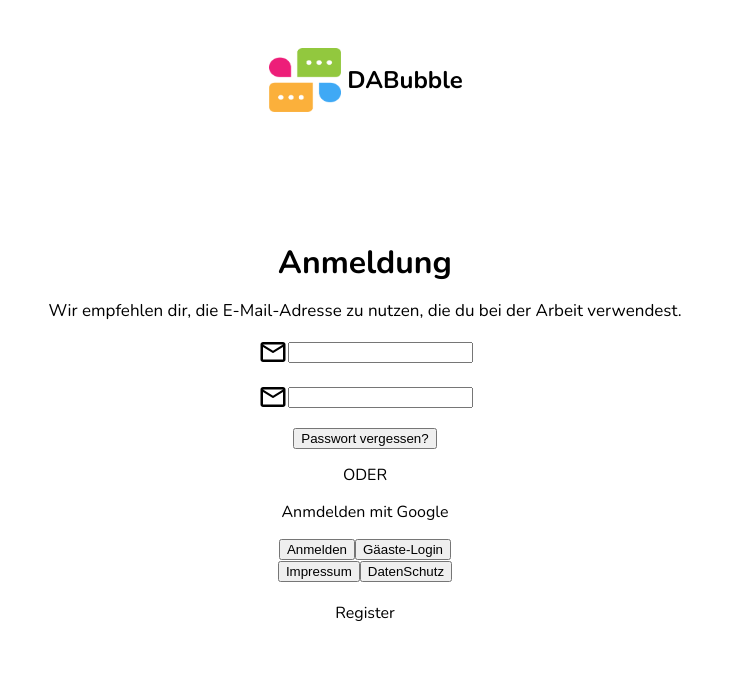
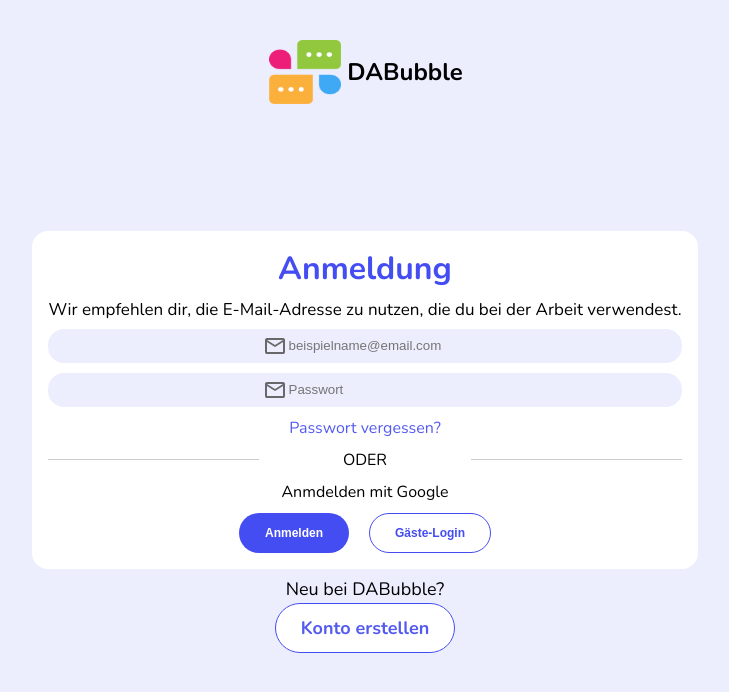
Before and after one commit to OezkanSarikaya/da-bubble, an Angular app: page / in a window 1280 px wide. Shown: the top 692 px of the page, without its empty margins (275-1004 px from the left). Built offline with nearby package versions, Linux system fonts and the light colour scheme.

Commit message:
Login hard core/done

```diff
--- a/src/app/app.routes.ts
+++ b/src/app/app.routes.ts
@@ -1,6 +1,10 @@
 import { Routes } from '@angular/router';
 import { LoginComponent } from './login/login.component';
+import { RecoverPasswordComponent } from './recover-password/recover-password.component';
+import { RegisterComponent } from './register/register.component';
 
 export const routes: Routes = [
-  {path: "", component: LoginComponent}
+  {path: "", component: LoginComponent},
+  {path: "recover-password", component: RecoverPasswordComponent},
+  {path: "register", component: RegisterComponent}
 ];
--- a/src/app/login/login.component.html
+++ b/src/app/login/login.component.html
@@ -12,10 +12,12 @@
               <rect width="30" height="30" fill="#D9D9D9"/>
               </mask>
               <g mask="url(#mask0_79092_726)">
-              <path d="M5 25C4.3125 25 3.72417 24.7554 3.235 24.2663C2.745 23.7763 2.5 23.1875 2.5 22.5V7.5C2.5 6.8125 2.745 6.22417 3.235 5.735C3.72417 5.245 4.3125 5 5 5H25C25.6875 5 26.2763 5.245 26.7663 5.735C27.2554 6.22417 27.5 6.8125 27.5 7.5V22.5C27.5 23.1875 27.2554 23.7763 26.7663 24.2663C26.2763 24.7554 25.6875 25 25 25H5ZM25 10L15.6562 15.8438C15.5521 15.9062 15.4425 15.9529 15.3275 15.9837C15.2133 16.0154 15.1042 16.0312 15 16.0312C14.8958 16.0312 14.7867 16.0154 14.6725 15.9837C14.5575 15.9529 14.4479 15.9062 14.3438 15.8438L5 10V22.5H25V10ZM15 13.75L25 7.5H5L15 13.75ZM5 10.3125V8.46875V8.5V8.48375V10.3125Z" fill="black"/>
+              <path d="M5 25C4.3125 25 3.72417 24.7554 3.235 24.2663C2.745 23.7763 2.5 23.1875 2.5 22.5V7.5C2.5 6.8125 2.745 6.22417 3.235 5.735C3.72417 5.245 4.3125 5 5 5H25C25.6875 5 26.2763 5.245 26.7663 5.735C27.2554 6.22417 27.5 6.8125 27.5 7.5V22.5C27.5 23.1875 27.2554 23.7763 26.7663 24.2663C26.2763 24.7554 25.6875 25 25 25H5ZM25 10L15.6562 15.8438C15.5521 15.9062 15.4425 15.9529 15.3275 15.9837C15.2133 16.0154 15.1042 16.0312 15 16.0312C14.8958 16.0312 14.7867 16.0154 14.6725 15.9837C14.5575 15.9529 14.4479 15.9062 14.3438 15.8438L5 10V22.5H25V10ZM15 13.75L25 7.5H5L15 13.75ZM5 10.3125V8.46875V8.5V8.48375V10.3125Z" class="color-svg"/>
               </g>
             </svg>
-            <input type="text" placeholder="">
+            <input type="text" placeholder="beispielname@email.com"
+            (focus)="clearPlaceholder($event)"
+            (blur)="restorePlaceholder($event, 'beispielname@email.com')">
           </div>
           <div class="error"></div>
         </div>
@@ -26,17 +28,19 @@
               <rect width="30" height="30" fill="#D9D9D9"/>
               </mask>
               <g mask="url(#mask0_79092_726)">
-              <path d="M5 25C4.3125 25 3.72417 24.7554 3.235 24.2663C2.745 23.7763 2.5 23.1875 2.5 22.5V7.5C2.5 6.8125 2.745 6.22417 3.235 5.735C3.72417 5.245 4.3125 5 5 5H25C25.6875 5 26.2763 5.245 26.7663 5.735C27.2554 6.22417 27.5 6.8125 27.5 7.5V22.5C27.5 23.1875 27.2554 23.7763 26.7663 24.2663C26.2763 24.7554 25.6875 25 25 25H5ZM25 10L15.6562 15.8438C15.5521 15.9062 15.4425 15.9529 15.3275 15.9837C15.2133 16.0154 15.1042 16.0312 15 16.0312C14.8958 16.0312 14.7867 16.0154 14.6725 15.9837C14.5575 15.9529 14.4479 15.9062 14.3438 15.8438L5 10V22.5H25V10ZM15 13.75L25 7.5H5L15 13.75ZM5 10.3125V8.46875V8.5V8.48375V10.3125Z" fill="black"/>
+              <path d="M5 25C4.3125 25 3.72417 24.7554 3.235 24.2663C2.745 23.7763 2.5 23.1875 2.5 22.5V7.5C2.5 6.8125 2.745 6.22417 3.235 5.735C3.72417 5.245 4.3125 5 5 5H25C25.6875 5 26.2763 5.245 26.7663 5.735C27.2554 6.22417 27.5 6.8125 27.5 7.5V22.5C27.5 23.1875 27.2554 23.7763 26.7663 24.2663C26.2763 24.7554 25.6875 25 25 25H5ZM25 10L15.6562 15.8438C15.5521 15.9062 15.4425 15.9529 15.3275 15.9837C15.2133 16.0154 15.1042 16.0312 15 16.0312C14.8958 16.0312 14.7867 16.0154 14.6725 15.9837C14.5575 15.9529 14.4479 15.9062 14.3438 15.8438L5 10V22.5H25V10ZM15 13.75L25 7.5H5L15 13.75ZM5 10.3125V8.46875V8.5V8.48375V10.3125Z" class="color-svg"/>
               </g>
             </svg>
-            <input type="text" placeholder="">
+            <input type="text" placeholder="Passwort"
+            (focus)="clearPlaceholder($event)"
+            (blur)="restorePlaceholder($event, 'Passwort')">
           </div>
           <div class="error"></div>
         </div>
-        <div>
-            <button type="button">Passwort vergessen?</button>
+        <div class="container-passwort-forgot">
+            <a [routerLink]="['/recover-password']">Passwort vergessen?</a>
         </div>
-        <div>
+        <div class="container-or">
           <div class="divider"></div>
           <span>ODER</span>
           <div class="divider"></div>
@@ -44,9 +48,9 @@
         <div>
           Anmdelden mit Google
         </div>
-        <div>
-          <button type="submit">Anmelden</button>
-          <button type="button">Gäaste-Login</button>
+        <div class="container-submit">
+          <button class="submit" type="submit">Anmelden</button>
+          <button class="gast" type="button">Gäste-Login</button>
         </div>
       </form>
     </div>
@@ -55,7 +59,10 @@
       <button type="button">DatenSchutz</button>
     </div>
   </div>
-  <div>Register</div>
+  <div class="container-register">
+    <p>Neu bei DABubble?</p>
+    <a [routerLink]="['/register']">Konto erstellen</a>
+  </div>
   <div class="presentation">
     <div class="container-presentation">
       <div class="img-container">
--- a/src/app/login/login.component.scss
+++ b/src/app/login/login.component.scss
@@ -6,7 +6,7 @@
   position: relative;
   @extend .d-center;
   flex-direction: column;
-  gap: 20px;
+  gap: 0;
 }
 
 section{
@@ -98,7 +98,7 @@
   }
   to{
     opacity: 100;
-    transform: translateY(-40vh);
+    transform: translateY(-41vh);
   }
 }
 
@@ -108,7 +108,7 @@
     background-image: linear-gradient($main-light, $main-secondary, $main-color);
   }
   to{
-    background-image: linear-gradient($white-color, $white-color);
+    background-image: linear-gradient($bg-field-color, $bg-field-color);
     z-index: -1000;
   }
 }
@@ -116,18 +116,23 @@
 .main-container{
   @extend .d-center;
   flex-direction: column;
-  margin-top: 45px;
+  margin-top: 75px;
 }
 
 .card{
   @extend .d-center;
   flex-direction: column;
-  gap: 15px;
-  padding: 0 40px;
+  gap: 8px;
+  padding: 16px;
+  margin: 8px 16px;
+  background-color: $white-color;
+  @extend .border-radius;
+
   h1{
     margin: 0;
     font-size: 32px;
     font-weight: 700;
+    color: $main-color;
   }
 
   h3{
@@ -140,11 +145,99 @@
 .form{
   @extend .d-center;
   flex-direction: column;
-  gap: 15px;
+  gap: 10px;
+  width: 100%;
   .control{
-   @extend .d-center;
+    width: 100%;
+    display: block;
    .container-input{
     @extend .d-center;
    }
   }
 }
+
+.control {
+  svg{
+    width: 24px;
+    height: 24px;
+  }
+  input{
+    border: none;
+    background-color: transparent;
+    &:focus{
+      outline: none;
+    }
+
+  }
+}
+
+.container-input{
+  @extend .border-radius;;
+  padding: 4px 8px;
+  background-color: $bg-field-color;
+  border: 1px solid transparent;
+  &:has(input:focus) {
+    border: 1px solid $main-color;
+  }
+}
+
+.color-svg{
+  fill: $main-gray;
+}
+
+.container-register{
+  @extend .d-center;
+  flex-direction: column;
+  gap: 2px;
+  p{margin: 0;}
+}
+
+.container-passwort-forgot{
+  a{
+    color: $main-secondary;
+  }
+}
+
+.container-or{
+  width: 100%;
+  @extend .d-center;
+  >*{
+    flex: 1;
+  }
+  span{
+    text-align: center;
+  }
+  .divider{
+    height: 1px;
+    width: 100%;
+    background-color: rgba($color: $black-color, $alpha: 0.2);
+  }
+}
+
+.container-submit{
+  @extend .d-center;
+  gap: 20px;
+  button.submit {
+    @extend .button-app;
+  }
+  button.gast {
+    @extend .button-app;
+    color: $main-color;
+    border-color: $main-color;
+    background-color: $white-color;
+  }
+}
+
+.container-register{
+  p{
+    font-size: 18px;
+    font-weight: 400;
+  }
+  a{
+    @extend .button-app;
+    color: $main-secondary;
+    background-color: $white-color;
+    border-color: $main-color;
+    font-size: 18px;
+  }
+}
--- a/src/app/login/login.component.ts
+++ b/src/app/login/login.component.ts
@@ -1,12 +1,21 @@
 import { Component } from '@angular/core';
+import { RouterModule } from '@angular/router';
 
 @Component({
   selector: 'app-login',
   standalone: true,
-  imports: [],
+  imports: [RouterModule],
   templateUrl: './login.component.html',
   styleUrl: './login.component.scss'
 })
 export class LoginComponent {
+  clearPlaceholder(event: any) {
+    event.target.placeholder = '';
+  }
 
+  restorePlaceholder(event: any, placeholderText: string) {
+    if (!event.target.value) {
+      event.target.placeholder = placeholderText;
+    }
+  }
 }
--- /dev/null
+++ b/src/app/recover-password/recover-password.component.html
@@ -0,0 +1 @@
+<p>recover-password works!</p>
--- /dev/null
+++ b/src/app/register/register.component.html
@@ -0,0 +1 @@
+<p>register works!</p>
--- a/src/assets/css/helper.scss
+++ b/src/assets/css/helper.scss
@@ -2,6 +2,7 @@
 $main-color: #444DF2;
 $main-secondary: #535AF1;
 $main-light: #797EF3;
+$bg-field-color: #ECEEFE;
 $main-gray: #686868;
 
 //Basic color
@@ -13,3 +14,26 @@
   justify-content: center;
   align-items: center;
 }
+
+.d-none{
+  display: none;
+}
+
+.border-radius{
+  border-radius: 16px;
+}
+
+.button-app{
+  background-color: $main-color;
+  font-size: 12px;
+  font-weight: 700;
+  color: $white-color;
+  padding: 12px 25px;
+  border: 1px solid transparent;
+  border-color: transparent;
+  border-radius: 25px;
+}
+
+.privacy-container{
+  @extend .d-none;
+}
--- a/src/styles.scss
+++ b/src/styles.scss
@@ -6,3 +6,11 @@
   max-width: 1440px;
   margin: 0 auto;
 }
+
+button, a{
+  cursor: pointer;
+}
+
+a{
+  text-decoration: none;
+}
```
Also changed, not shown: src/app/recover-password/recover-password.component.ts (added, +12 -0 lines), src/app/register/register.component.ts (added, +12 -0 lines), src/app/recover-password/recover-password.component.scss (added), src/app/register/register.component.scss (added), 2 other files (tests, documents, lock files or other folders).
